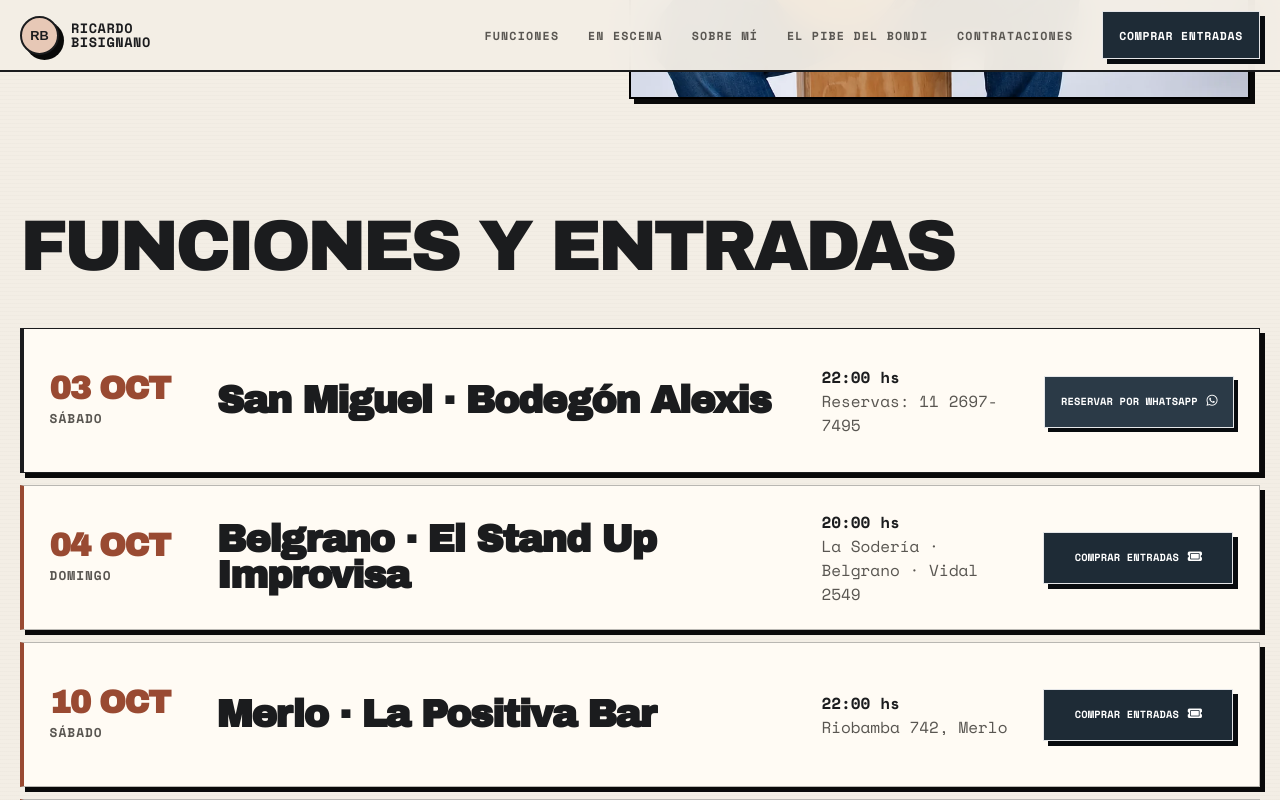
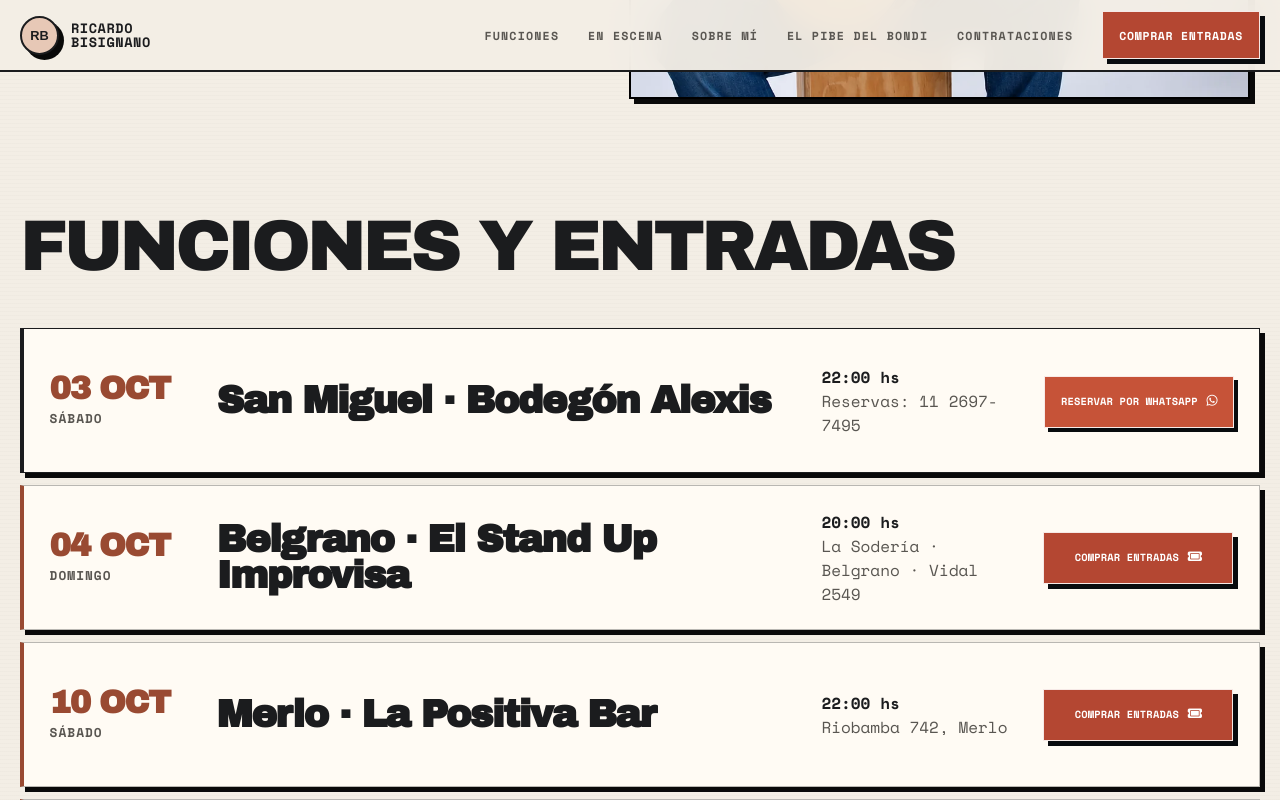
Before and after one commit to bisignanook/ricardobisignano-site2, a website: page index.html in a window 1280 px wide. In both pictures the pointer is over the link "RESERVAR POR WHATSAPP". Shown: the part 569-1369 px from the top of the page. Drawn offline with nearby package versions, Linux system fonts and the light colour scheme.

Commit message:
Dar color terracota a botones de entradas manteniendo el acabado sutil

```diff
--- a/index.html
+++ b/index.html
@@ -1700,7 +1700,7 @@
         min-height: 52px;
         padding: .65rem .5rem;
         color: #fff;
-        background: #1e2b36;
+        background: #b44732;
         border: 1px solid rgba(255,255,255,.88);
         border-radius: 0;
         box-shadow: 5px 5px 0 #080b0e;
@@ -1728,7 +1728,7 @@
       }
       #home-view .agenda .gig a.ticket-cta:hover {
         color: #fff;
-        background: #2b3a47;
+        background: #c65338;
         transform: translate(1px,1px);
         box-shadow: 4px 4px 0 #080b0e;
       }
@@ -1742,7 +1742,7 @@
     #home-view .nav-compact-buy,
     #home-view .hero-actions .btn-primary {
       color: #fff;
-      background: #1e2b36;
+      background: #b44732;
       border: 1px solid rgba(255,255,255,.88);
       border-radius: 0;
       box-shadow: 5px 5px 0 #080b0e;
@@ -1756,7 +1756,7 @@
     #home-view .nav-compact-buy:hover,
     #home-view .hero-actions .btn-primary:hover {
       color: #fff;
-      background: #2b3a47;
+      background: #c65338;
       transform: translate(1px,1px);
       box-shadow: 4px 4px 0 #080b0e;
     }
@@ -1782,7 +1782,7 @@
         height: 34px;
         right: .55rem;
         color: #fff;
-        background: #1e2b36;
+        background: #b44732;
         border: 1px solid rgba(255,255,255,.45);
         border-radius: 50%;
         box-shadow: 4px 4px 0 #080b0e;
```
